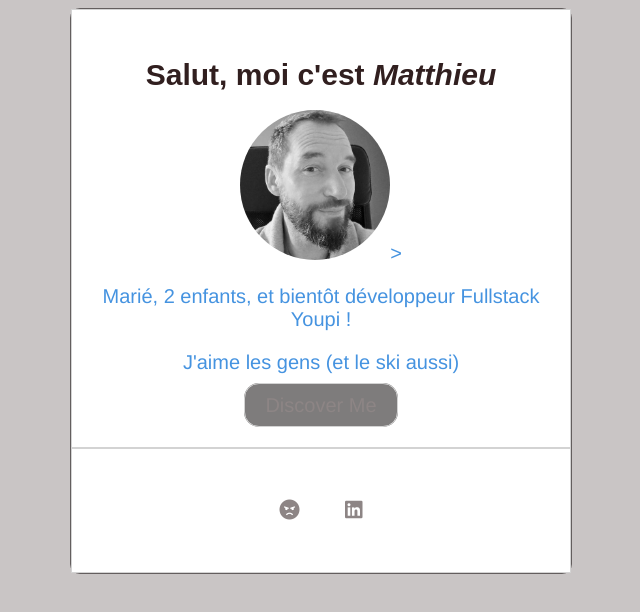
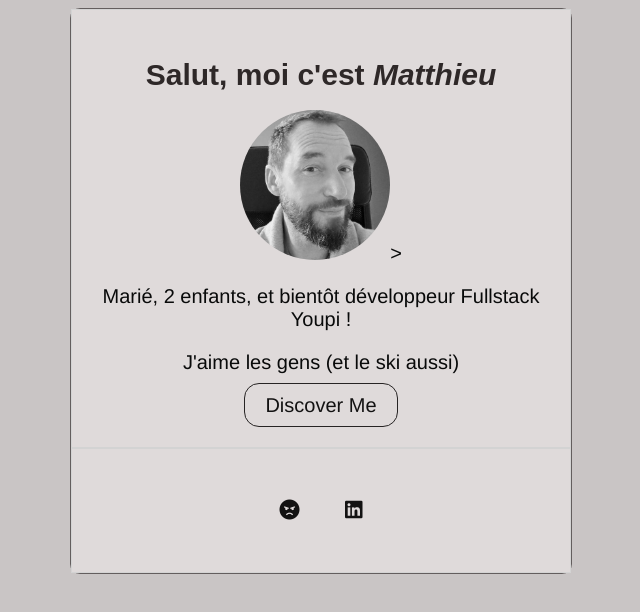
Before and after one commit to Chouanneau/profile, a plain HTML site: page index.html in a window 1280 px wide. Shown: the whole page, without its empty margins (319-959 px from the left). Drawn offline with Linux system fonts and the light colour scheme.

Commit message:
profile update2

```diff
--- a/style.css
+++ b/style.css
@@ -1,20 +1,20 @@
 body{
   background-color: rgb(201, 197, 197);
   font-family: 'Franklin Gothic Medium', 'Arial Narrow', Arial, sans-serif;
-  color: rgb(69, 147, 224);
+  color: rgb(9, 10, 10);
   font-size: 20px;
   font-weight: 100;
 }
 
 h1, h2, h3{
-  color:rgb(49, 31, 31);
+  color:rgb(46, 40, 40);
   font-family: Arial, Helvetica, sans-serif;
   font-size: 30px;
   line-height: 30px;
 }
 
 a{
-  color: rgb(141, 133, 133);
+  color: rgb(19, 18, 18);
   text-decoration: none;
 }
 
@@ -28,22 +28,23 @@ a{
   width: 500px;   /* Définit la largeur */
   margin: 0 auto; /* Définit automatiquement les marges à gauche/droite */
   text-align: center;
-  background:rgb(201, 197, 197);
+  background:rgb(248, 240, 240);
   border: 1px, solid, rgb(99, 94, 94);
   border-radius: 10px;
   box-shadow: 4px,4px, 6px, rgb(31, 30, 30);
 }
 
 .btn-blue{
-  background: rgb(126, 124, 124);
+  background: rgb(223, 218, 218);
   padding: 10px 20px;
   border-radius: 15px;
-  border: 1px solid lightgrey;
+  border: 1px solid rgb(39, 36, 36);
 }
 .card-white{
-  background: white;
+  background: rgb(223, 218, 218);
   padding: 30px;
   border: 1px solid lightgrey;
+  box-shadow: 4px,4px, 6px, rgb(31, 30, 30);
 }
 
 .list-inline > li {
```
